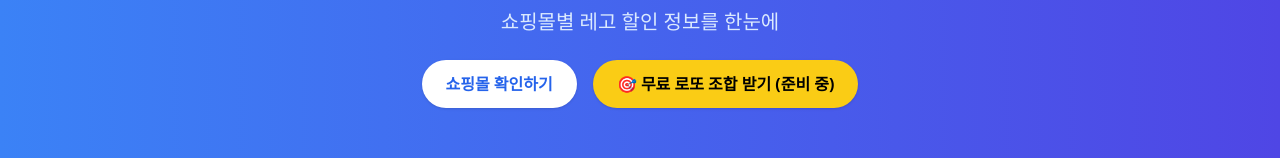
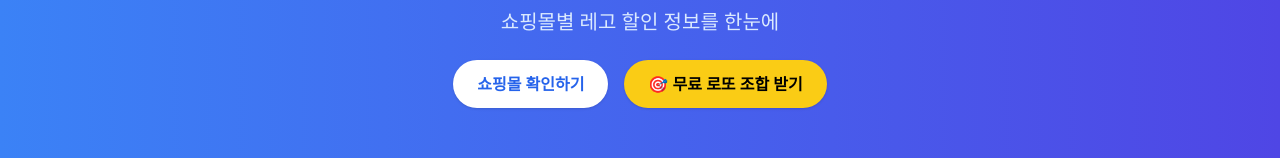
Before and after one commit to mysmartdeal/mysmartdeal, a Next.js app: page / in a window 1280 px wide. Shown: the part 136-294 px from the top of the page. Built offline with nearby package versions, Linux system fonts and the light colour scheme; no server answers.

Commit message:
Update HeroSection.js

```diff
--- a/components/HeroSection.js
+++ b/components/HeroSection.js
@@ -21,7 +21,7 @@ export default function HeroSection() {
           href="/lotto"
           className="bg-yellow-400 text-black font-semibold rounded-full px-6 py-3 shadow hover:scale-105 transition"
         >
-          🎯 무료 로또 조합 받기 (준비 중)
+          🎯 무료 로또 조합 받기
         </a>
       </div>
     </section>
```
